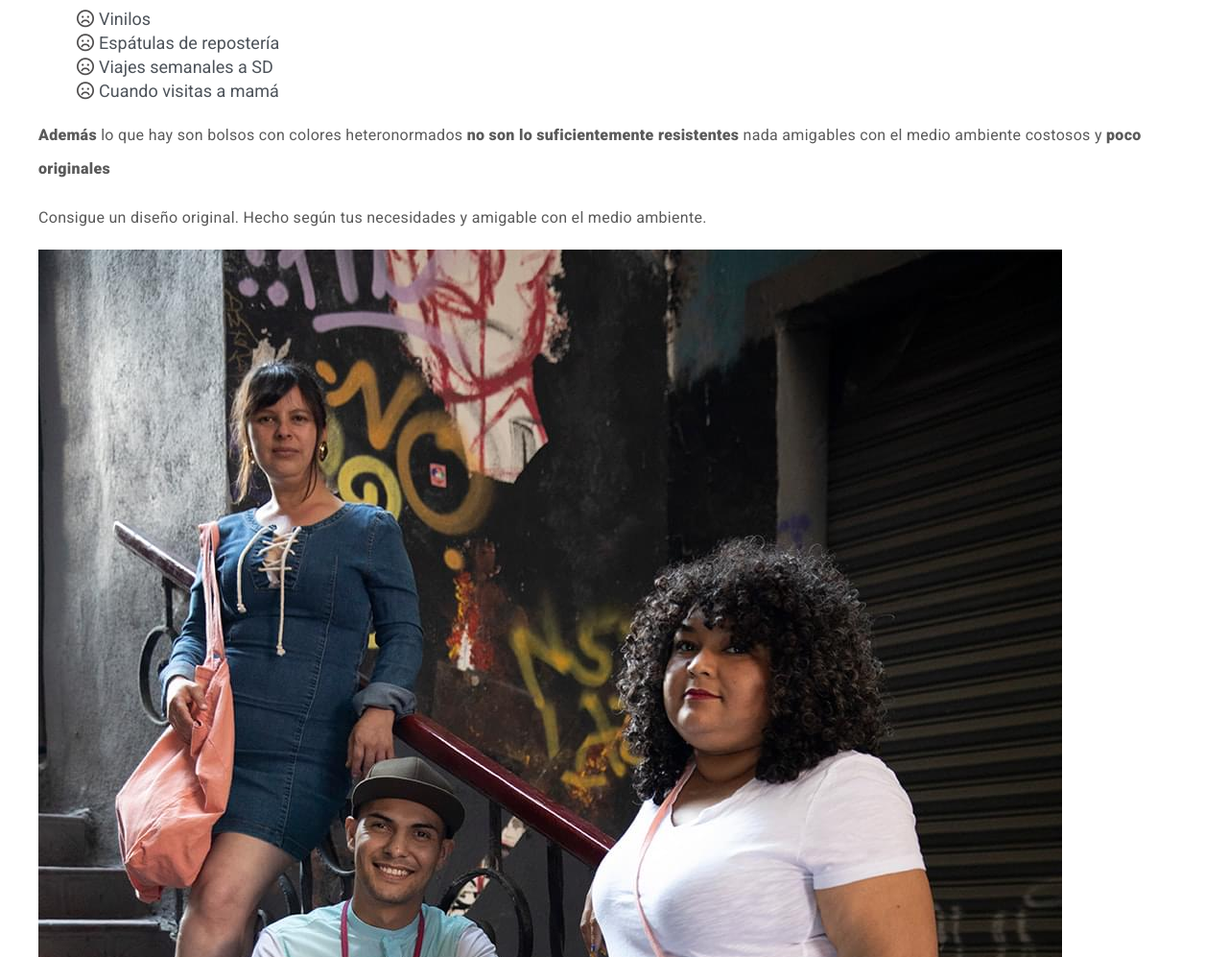
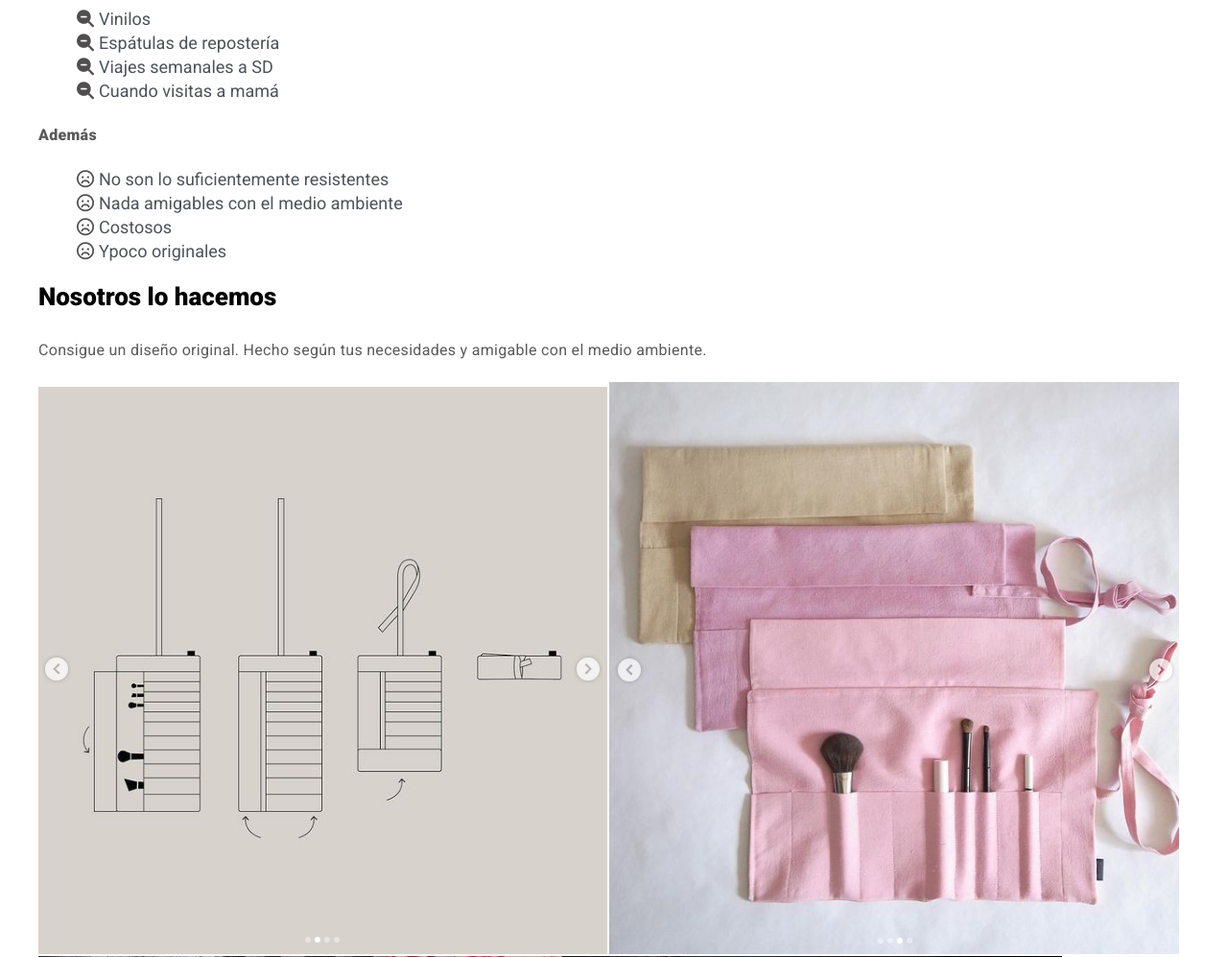
Before and after one commit to marco-jaram/Suula, a website: page index.html in a window 1280 px wide. Shown: the part 868-1865 px from the top of the page at 96% size. Drawn offline with Linux system fonts and the light colour scheme.

Commit message:
estilos a home y reacomodo de separadores de ccs con titulos

```diff
--- a/app/scss/base/_globales.scss
+++ b/app/scss/base/_globales.scss
@@ -1,3 +1,6 @@
+/*------------------------------------*\
+GLOBALES
+\*------------------------------------*/
 html {
     font-size: 62.5%;
     box-sizing: border-box;
--- a/app/scss/layout/_footer.scss
+++ b/app/scss/layout/_footer.scss
@@ -0,0 +1,3 @@
+/*------------------------------------*\
+FOOTER
+\*------------------------------------*/
--- a/app/scss/layout/_headers.scss
+++ b/app/scss/layout/_headers.scss
@@ -1,3 +1,6 @@
+/*------------------------------------*\
+HEADERS
+\*------------------------------------*/
 .header-inicio {
     background-image: url(/dist/img/vertical-subiendo-con-bolsa-pequena.jpg);
     background-position: center;
@@ -65,21 +68,3 @@ line-height: 3rem;
 
     }
 }
-.puntosD h3{
-font-weight: $bold;
-margin-bottom: 0px;
-color: $azul;
-font-size: 3rem;
-
-}
-.puntosD ul{
-    line-height: 2.5rem;
-list-style: none;
-   .fa-frown{
-       color: rgb(80, 78, 78) ;
-       margin-right: 5px;
-   }
-   li {
-       color: rgb(77, 83, 90);
-   }
-}
--- a/app/scss/layout/_iglinks.scss
+++ b/app/scss/layout/_iglinks.scss
@@ -0,0 +1,3 @@
+/*------------------------------------*\
+INSTAGRAM LINKS MENU
+\*------------------------------------*/
--- a/app/scss/layout/_menus.scss
+++ b/app/scss/layout/_menus.scss
@@ -1,3 +1,6 @@
+/*------------------------------------*\
+MENUS
+\*------------------------------------*/
 /*Barra de navegacion*/
 
 .menu-desktop {
--- a/app/scss/paginas/_1home.scss
+++ b/app/scss/paginas/_1home.scss
@@ -0,0 +1,40 @@
+/*------------------------------------*\
+HOME
+\*------------------------------------*/
+.puntosD h3{
+    font-weight: $bold;
+    margin-bottom: 0px;
+    color: $azul;
+    font-size: 3rem;
+
+    }
+    .puntosD ul{
+        line-height: 2.5rem;
+    list-style: none;
+       .fa-search-minus{
+        list-style: none;
+
+           color: rgb(80, 78, 78) ;
+           margin-right: 5px;
+       }
+       li {
+           color: rgb(77, 83, 90);
+       }
+    }
+
+    /*agranda problema*/
+.agranda-problema ul{
+    line-height: 2.5rem;
+    list-style: none;
+       .fa-frown{
+        list-style: none;
+
+           color: rgb(80, 78, 78) ;
+           margin-right: 5px;
+       }
+       li {
+           color: rgb(77, 83, 90);
+       }
+
+}
+/*fin agranda problema*/
--- a/app/scss/paginas/_2acercade.scss
+++ b/app/scss/paginas/_2acercade.scss
@@ -0,0 +1,3 @@
+/*------------------------------------*\
+ACERCA DE
+\*------------------------------------*/
--- a/app/scss/paginas/_3servicios.scss
+++ b/app/scss/paginas/_3servicios.scss
@@ -0,0 +1,3 @@
+/*------------------------------------*\
+SERVICIOS
+\*------------------------------------*/
--- a/app/scss/paginas/_4contacto.scss
+++ b/app/scss/paginas/_4contacto.scss
@@ -0,0 +1,3 @@
+/*------------------------------------*\
+CONTACTO
+\*------------------------------------*/
--- a/app/scss/paginas/_5avisoprivacidad.scss
+++ b/app/scss/paginas/_5avisoprivacidad.scss
@@ -0,0 +1,3 @@
+/*------------------------------------*\
+AVISO DE PRIVACIDAD
+\*------------------------------------*/
--- a/index.html
+++ b/index.html
@@ -104,29 +104,35 @@
 
         </h3>
         <ul>
-            <li><i class="far fa-frown"></i>Vinilos</li>
-            <li><i class="far fa-frown"></i>Espátulas de repostería</li>
-            <li><i class="far fa-frown"></i>Viajes semanales a SD</li>
-            <li><i class="far fa-frown"></i>Cuando visitas a mamá</li>
+            <li><i class="fas fa-search-minus"></i>Vinilos</li>
+            <li><i class="fas fa-search-minus"></i>Espátulas de repostería</li>
+            <li><i class="fas fa-search-minus"></i>Viajes semanales a SD</li>
+            <li><i class="fas fa-search-minus"></i>Cuando visitas a mamá</li>
         </ul>
     </div>
     <div class="agranda-problema">
         <div class="contenedor">
+            <p><strong>Además</strong></p>
+            <ul>
+                <li><i class="far fa-frown"></i>No son lo suficientemente resistentes</li>
+                <li><i class="far fa-frown"></i>Nada amigables con el medio ambiente</li>
+                <li><i class="far fa-frown"></i>Costosos</li>
+                <li><i class="far fa-frown"></i>Ypoco originales
+                </li>
+            </ul>
 
-            <p> <strong>Además</strong>  lo que hay son bolsos
-                con colores heteronormados
-               <strong>no son lo suficientemente resistentes</strong>
-                nada amigables con el medio ambiente
-                costosos
-                y  <strong>poco originales</strong>
 
-            </p>
         </div>
     </div>
     <section>
         <div class="solucion">
             <div class="contenido-solucion contenedor">
+                <h2>Nosotros lo hacemos</h2>
                 <p>Consigue un diseño original. Hecho según tus necesidades y amigable con el medio ambiente.</p>
+                <img src="/dist/img/diseno-dibujo-pinceles-.png" alt="">
+                <img src="/dist/img/diseno-real-pinceles.png" alt="">
+
+
                 <img src="/dist/img/vertical-tres-escalera-posando.jpg" alt="">
 
 
```
Also changed, not shown: dist/css/style.css, dist/img/bolso--celular-tarjetas.png (added), dist/img/bolsos-pequenos-redondo.png (added), dist/img/diseno-dibujo-pinceles-.png (added), dist/img/diseno-real-pinceles-zoom.png (added), dist/img/diseno-real-pinceles.png (added).
